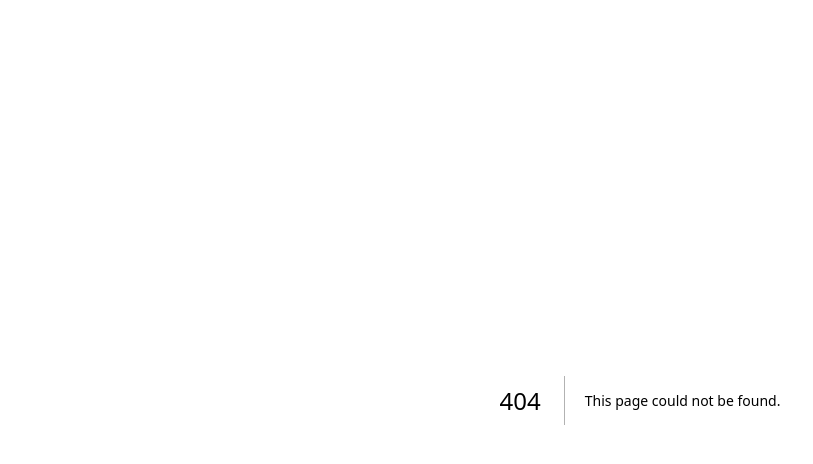
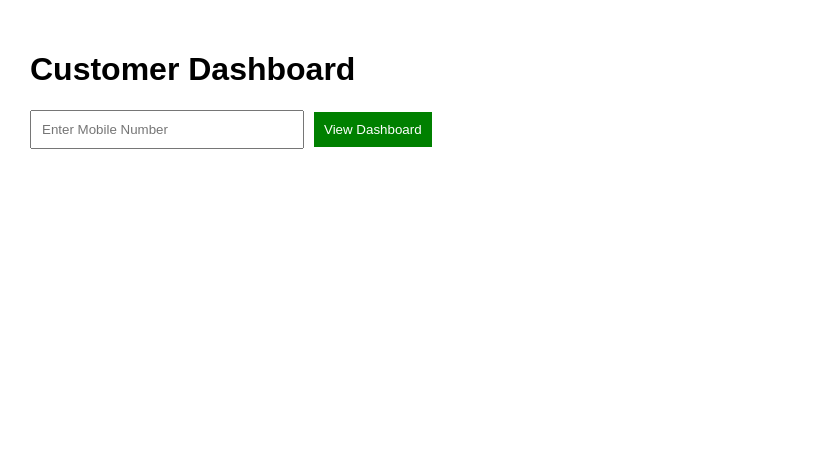
Before and after one commit to rudrajain95/gau-trust, a Next.js app: page /dashboard in a window 1280 px wide. Before the commit this address had no page. Shown: the top 464 px of the page, without its empty margins (0-813 px from the left). Built offline with nearby package versions, Linux system fonts and the light colour scheme.

Commit message:
create customer dashboard page

```diff
--- /dev/null
+++ b/app/dashboard/page.tsx
@@ -0,0 +1,107 @@
+"use client";
+
+import { useState } from "react";
+
+export default function Dashboard(){
+
+const [mobile,setMobile] = useState("");
+const [data,setData] = useState<any>(null);
+
+const loadDashboard = async ()=>{
+
+const res = await fetch("/api/customer-info",{
+method:"POST",
+headers:{
+"Content-Type":"application/json"
+},
+body:JSON.stringify({mobile})
+});
+
+const result = await res.json();
+
+if(result.success){
+setData(result);
+}else{
+alert(result.message);
+}
+
+};
+
+return(
+
+<div style={{padding:30,fontFamily:"Arial"}}>
+
+<h1>Customer Dashboard</h1>
+
+<input
+placeholder="Enter Mobile Number"
+value={mobile}
+onChange={(e)=>setMobile(e.target.value)}
+style={{padding:10,width:250}}
+/>
+
+<button
+onClick={loadDashboard}
+style={{
+marginLeft:10,
+padding:10,
+background:"green",
+color:"white",
+border:"none"
+}}
+>
+View Dashboard
+</button>
+
+{data && (
+
+<div style={{marginTop:30}}>
+
+<h2>Customer Info</h2>
+
+<p>Name: {data.customer.name}</p>
+<p>Mobile: {data.customer.mobile}</p>
+
+<p>Trial Days Left: {data.trialDays}</p>
+
+<p>Subscription Days Left: {data.subscriptionDays}</p>
+
+<h2>Orders</h2>
+
+<table border={1} cellPadding={10}>
+
+<thead>
+
+<tr>
+<th>Product</th>
+<th>Qty</th>
+<th>Status</th>
+<th>Date</th>
+</tr>
+
+</thead>
+
+<tbody>
+
+{data.orders.map((o:any)=>(
+<tr key={o.id}>
+<td>{o.product}</td>
+<td>{o.quantity}</td>
+<td>{o.status}</td>
+<td>{new Date(o.createdAt).toLocaleString()}</td>
+</tr>
+))}
+
+</tbody>
+
+</table>
+
+</div>
+
+)}
+
+</div>
+
+);
+
+}
```
